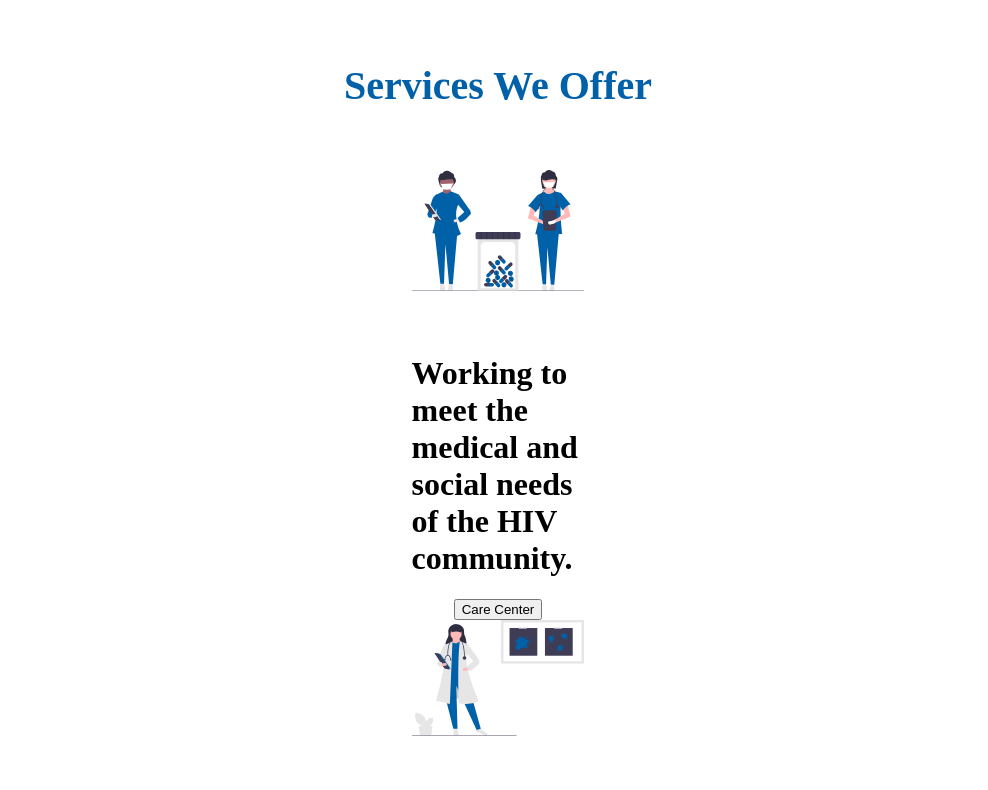
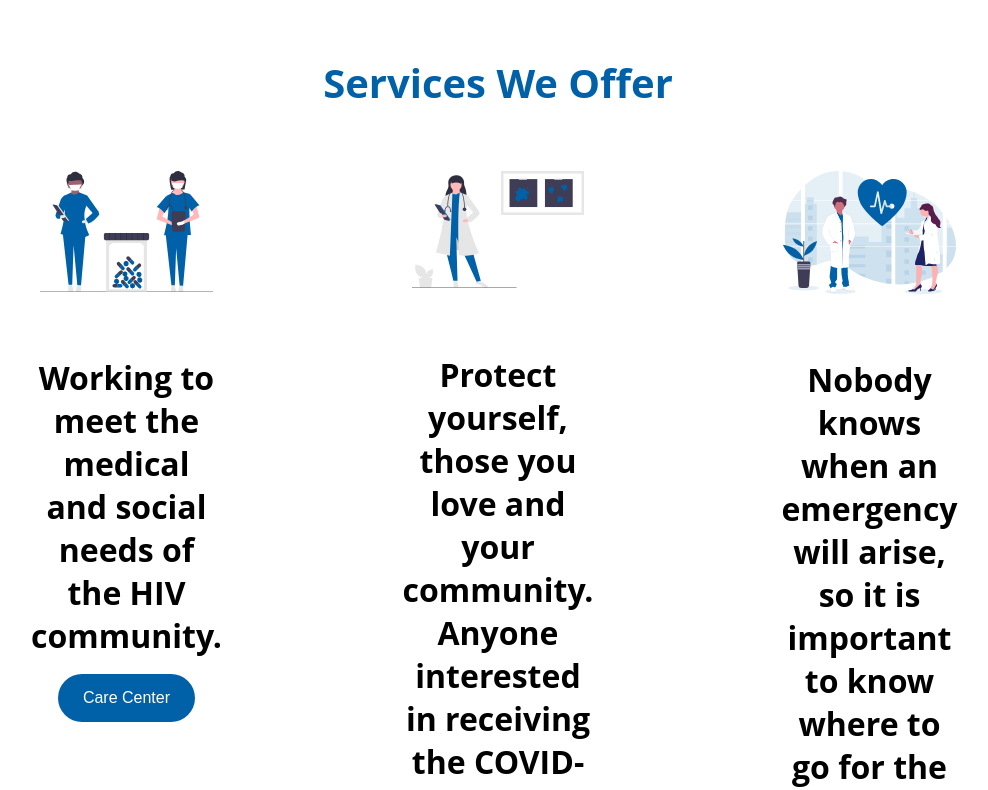
Before and after one commit to mrnguyener21/Hospital_Landing_Page_React, a React (Create React App) app: page / in a window 1280 px wide. Shown: the part 760-1550 px from the top of the page, without its empty margins (142-1130 px from the left). Built offline with nearby package versions, Linux system fonts and the light colour scheme.

Commit message:
quickly fixed up css for card section and updated overall font of the site

```diff
--- a/src/App.module.css
+++ b/src/App.module.css
@@ -1,4 +1,6 @@
 body{
     margin:0;
     padding:0;
+    font-family: 'Open Sans', sans-serif;
+
 }
--- a/src/component/Body/Body.js
+++ b/src/component/Body/Body.js
@@ -5,15 +5,15 @@ const Body = ({serviceCards}) => {
         <div className={styles.cardSection}>
             <h1 className={styles.cardTitle}>Services We Offer</h1>
             <div className={styles.cardContainer}>
-                <div className={styles.card}>
-                    {serviceCards.map(({image, description, button}) =>
-                        <>
-                        <img src = {image} alt={"Care Center SVG"} className={styles.cardImage}/>
-                        <h1>{description}</h1>
-                        <button>{button}</button>
-                        </>
-                    )}
-                </div>
+                {serviceCards.map(({image, description, button}) =>
+                    <>
+                        <div className={styles.card}>
+                            <img src = {image} alt={"Care Center SVG"} className={styles.cardImage}/>
+                            <h1 className={styles.cardDescription}>{description}</h1>
+                            <button className={styles.cardButton}>{button}</button>
+                        </div>
+                    </>
+                )}
             </div>
         </div>
     )
--- a/src/component/Body/Body.module.css
+++ b/src/component/Body/Body.module.css
@@ -15,7 +15,7 @@
 }
 
 .cardContainer{
-    border-color: blue;
+
     display: flex;
     /* flex-direction: row; */
     justify-content: space-evenly;
--- a/src/index.css
+++ b/src/index.css
@@ -1,14 +1,12 @@
 body {
   margin: 0;
   padding:0;
-  font-family: -apple-system, BlinkMacSystemFont, 'Segoe UI', 'Roboto', 'Oxygen',
-    'Ubuntu', 'Cantarell', 'Fira Sans', 'Droid Sans', 'Helvetica Neue',
-    sans-serif;
+  font-family: 'Open Sans', sans-serif;
   -webkit-font-smoothing: antialiased;
   -moz-osx-font-smoothing: grayscale;
 }
 
 code {
-  font-family: source-code-pro, Menlo, Monaco, Consolas, 'Courier New',
-    monospace;
+  font-family: 'Open Sans', sans-serif;
+
 }
```
